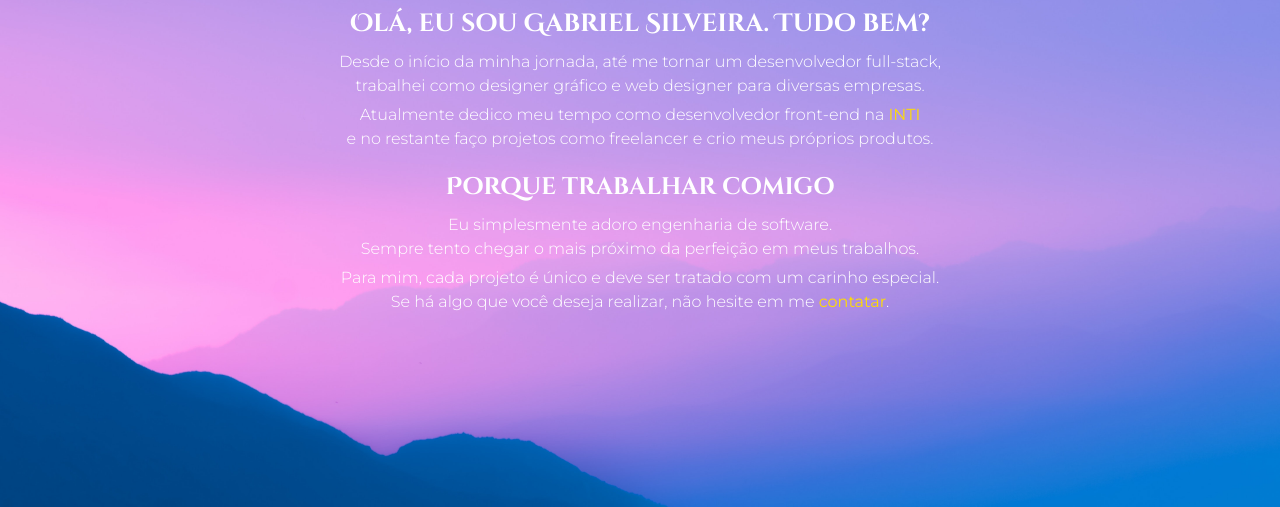
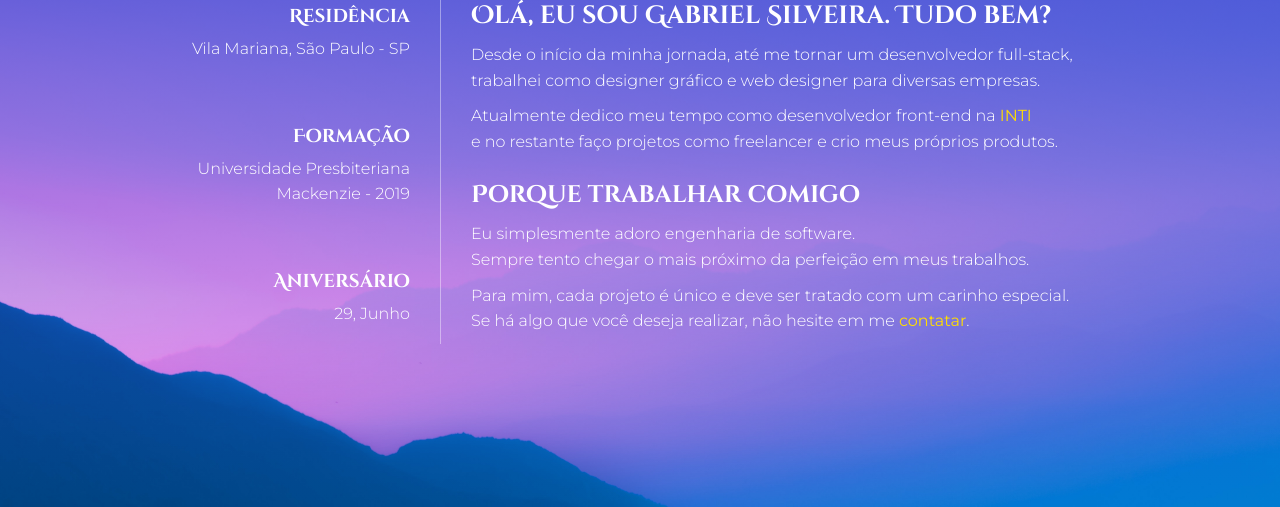
Before and after one commit to gabriel-silveira/portfolio, a Node server app: template views/profile.njk in a window 1280 px wide. Shown: the part 293-800 px from the top of the page. Run offline with Node 20, Linux system fonts and the light colour scheme; the template is opened without the code that fills it, so the values that code supplies are empty; some libraries are stand-ins or nearby versions.

Commit message:
Profile / 404 Page

```diff
--- a/index.js
+++ b/index.js
@@ -1,7 +1,14 @@
 var express = require('express')
 var nunjucks = require('nunjucks')
+var fs = require('fs')
+
 const lang = require('./src/langs')({ lang:'pt-br' })
 const menu = lang.general.menu
+// obtém nome do arquivo de template pelo "path"
+function getTemplateFile(path) {
+  for(let item of menu) if(item[path]) return item[path]
+}
+
 var app = express()
 
 // arquivos estáticos
@@ -17,19 +24,25 @@ nunjucks.configure('views', {
 app.get('/', (req, res) => res.render('home.njk', lang.home))
 
 // outras páginas
-app.get('/:page', (req, res) => res.render(
-  `${getTemplateFile(req.params.page)}.njk`,
-  lang[req.params.page]
-))
+app.get('/:page', (req, res) => {
+  let filename = `${getTemplateFile(req.params.page)}.njk`
+  // se o arquivo .njk existir...
+  if (fs.existsSync(`views/${filename}`))
+    return res.render(
+      filename,
+      lang[getTemplateFile(req.params.page)]
+    )
+  else
+    return res.status(404).json({Erro: 'Página não encontrada'})
+})
 
 // aplica rotas de API (backend)
 app.use('/api', require('./src/api'))
+
+// página 404 padrão
+app.use((req, res) => res.status(404).json({erro: 'Recurso não encontrado'}))
 
 const port = 21020
 app.listen(port, function () {
   console.log(`Running on ${port}`)
 })
-
-function getTemplateFile(path) {
-  for(let item of menu) if(item[path]) return item[path]
-}
--- a/src/langs/index.js
+++ b/src/langs/index.js
@@ -16,13 +16,16 @@ module.exports = function(options) {
         ]
       },
       home: {
-        title: 'Gabriel Silveira, Full stack developer',
+        title: 'Gabriel Silveira, Desenvolvedor full stack',
         text: [
           "Olá, meu nome é Gabriel Silveira e sou",
           'desenvolvedor',
           'full stack'
         ],
         description: ''
+      },
+      profile: {
+        title: 'Perfil',
       }
     },
     'en': {
@@ -47,6 +50,9 @@ module.exports = function(options) {
           'full stack developer'
         ],
         description: ''
+      },
+      profile: {
+        title: 'Profile',
       }
     }
   }
--- a/static/css/geral.css
+++ b/static/css/geral.css
@@ -21,8 +21,8 @@ h1, h2, h3 {
   color: #FFF;
 }
 p {
-  line-height: 150%;
-  padding: 0px 0px 5px 0px;
+  line-height: 160%;
+  padding: 0px 0px 10px 0px;
 }
 a {
   cursor: pointer;
@@ -156,3 +156,11 @@ section#page-content {
   margin: 0px 10px;
   font-size: 40px;
 }
+
+
+.purple-gradient {
+  position: absolute;
+  width: 100%;
+  height: 100%;
+  background-image: linear-gradient(rgb(48, 64, 208), rgba(48, 64, 208, 0.0));
+}
--- a/static/css/profile.css
+++ b/static/css/profile.css
@@ -3,7 +3,7 @@ section#page-content .content-wrapper {
     position: absolute;
     width: 100%;
     height: 100%;
-    background: url('/imgs/background.jpg');
+    background: url('/imgs/backgrounds/background.jpg');
     background-size: cover;
     background-position: center bottom;
 }
@@ -16,10 +16,27 @@ section#page-content .content-wrapper {
     left: 50%;
     margin-left: -450px;
     margin-top: -220px;
-    text-align: center;
+}
+#profile .col-left {
+    float: left;
+    padding-right: 30px;
+    width: 250px;
+    height: 300px;
+    text-align: right;
+}
+#profile .col-left > div {
+    margin-bottom: 52px;
+}
+#profile .col-left h3 {
+    margin-top: 5px;
+    padding-bottom: 7px;
+}
+#profile .col-right {
+    float: left;
+    padding-left: 30px;
+    border-left: 1px solid rgba(255,255,255,0.4);
 }
 #profile h1 {
-    margin-top: 120px;
     font-size: 25px;
 }
 #profile h2 {
@@ -29,7 +46,7 @@ section#page-content .content-wrapper {
     color: #FFF;
 }
 #aboutPhoto {
-    position: absolute;
+    position: relative;
     display: block;
     top: 0px;
     width: 100%;
--- a/static/css/what-i-do.css
+++ b/static/css/what-i-do.css
@@ -3,7 +3,7 @@ section#page-content .content-wrapper {
   position: absolute;
   width: 100%;
   height: 100%;
-  background: url('http://papers.co/wallpaper/papers.co-sf75-color-magic-stars-purple-sky-gradation-blur-40-wallpaper.jpg?download=true');
+  background: url('/imgs/backgrounds/what-i-do.jpg');
   background-size: cover;
   background-position: center center;
 }
--- a/views/master.njk
+++ b/views/master.njk
@@ -3,7 +3,7 @@
   <head>
     <meta charset="utf-8">
     <title>{% block pageTitle %}{% endblock %}</title>
-    <link rel="icon" href="http://gabrielsilveira.com.br/imgs/logo_gs_favicon.png" sizes="16x16">
+    <link rel="icon" href="/imgs/logo_gs_favicon.png" sizes="16x16">
 
     <!-- EXTERNAL -->
     <link href="https://fonts.googleapis.com/css?family=Cinzel+Decorative:900,700" rel="stylesheet">
@@ -27,7 +27,7 @@
       <div id="main-menu" :class="{ active: openNav }">
         <nav id="nav-main-menu">
           <div id="menu-content-wrapper" v-if="sections">
-            <div id="menu-logo" @click="go(0)" title="Home page..."><img src="http://gabrielsilveira.com.br/imgs/logo_gs.png" alt="Logo Gabriel Silveira"></div>
+            <div id="menu-logo" @click="go(0)" title="Home page..."><img src="/imgs/logo_gs.png" alt="Logo Gabriel Silveira"></div>
             <a @click="go(1)">[[ getMenuItemText(1) ]]</a>
             <a @click="go(2)">[[ getMenuItemText(2) ]]</a>
             <a @click="go(3)">[[ getMenuItemText(3) ]]</a>
--- a/views/profile.njk
+++ b/views/profile.njk
@@ -1,6 +1,6 @@
 {% extends 'master.njk' %}
 
-{% block pageTitle %}Profile - Gabriel Silveira{% endblock %}
+{% block pageTitle %}{{ title }}{% endblock %}
 
 {% block scripts %}
     <link rel="stylesheet" href="/css/profile.css">
@@ -8,10 +8,26 @@
 
 {% block content %}
         <div class="content-wrapper">
+          <div class="purple-gradient">
             <div id="profile">
               <figure id="aboutPhoto">
-                <img src="http://gabrielsilveira.com.br/imgs/gabriel-silveira-profile.png" alt="Gabriel Silveira - Photo" />
+                  <img src="/imgs/gabriel-silveira-profile.png" alt="Gabriel Silveira - Photo" />
               </figure>
+              <div class="col-left">
+                <div>
+                  <h3>Residência</h3>
+                  <p>Vila Mariana, São Paulo - SP</p>
+                </div>
+                <div>
+                  <h3>Formação</h3>
+                  <p>Universidade Presbiteriana Mackenzie - 2019</p>
+                </div>
+                <div>
+                  <h3>Aniversário</h3>
+                  <p>29, Junho</p>
+                </div>
+              </div>
+              <div class="col-right">
                 <h1>Olá, eu sou Gabriel Silveira. Tudo bem?</h1>
                 <p>Desde o início da minha jornada, até me tornar um desenvolvedor full-stack, <br/>trabalhei como designer gráfico e web designer para diversas empresas.</p>
                 <p>Atualmente dedico meu tempo como desenvolvedor front-end na <a>INTI</a> <br/>e no restante faço projetos como freelancer e crio meus próprios produtos.</p>
@@ -20,4 +36,6 @@
                 <p>Para mim, cada projeto é único e deve ser tratado com um carinho especial.<br/>Se há algo que você deseja realizar, não hesite em me <a @click="go(6)">contatar</a>.</p>
               </div>
             </div>
+          </div>
+        </div>
 {% endblock %}
```
Also changed, not shown: static/css/home.css (+4 -3 lines), static/imgs/backgrounds/43514hd.jpg (added), static/imgs/backgrounds/background.jpg (renamed from static/imgs/background.jpg), static/imgs/backgrounds/what-i-do.jpg (added), static/imgs/gabriel-silveira-profile.png (added), static/imgs/logo_gs.png (added), static/imgs/logo_gs_favicon.png (added). Lines whose indentation alone changed are shown as unchanged.
